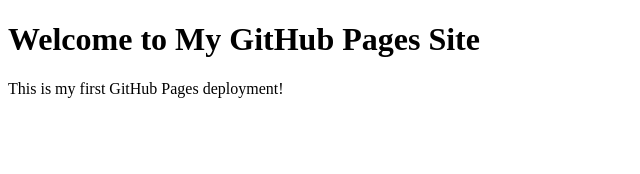
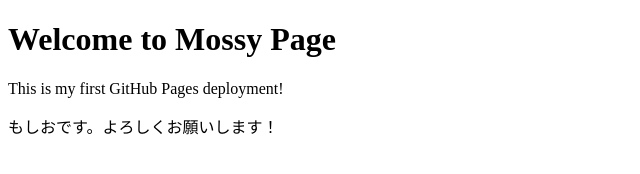
Before and after one commit to mosssssy/my-first-web-app, a plain HTML site: page index.html in a window 1280 px wide. Shown: the whole page, without its empty margins (0-640 px from the left). Drawn offline with Linux system fonts and the light colour scheme.

Commit message:
Add files via upload

```diff
--- a/index.html
+++ b/index.html
@@ -6,7 +6,8 @@
     <title>My GitHub Pages Site</title>
   </head>
   <body>
-    <h1>Welcome to My GitHub Pages Site</h1>
+    <h1>Welcome to Mossy Page</h1>
     <p>This is my first GitHub Pages deployment!</p>
+    <p>もしおです。よろしくお願いします！</p>
   </body>
 </html>
```
